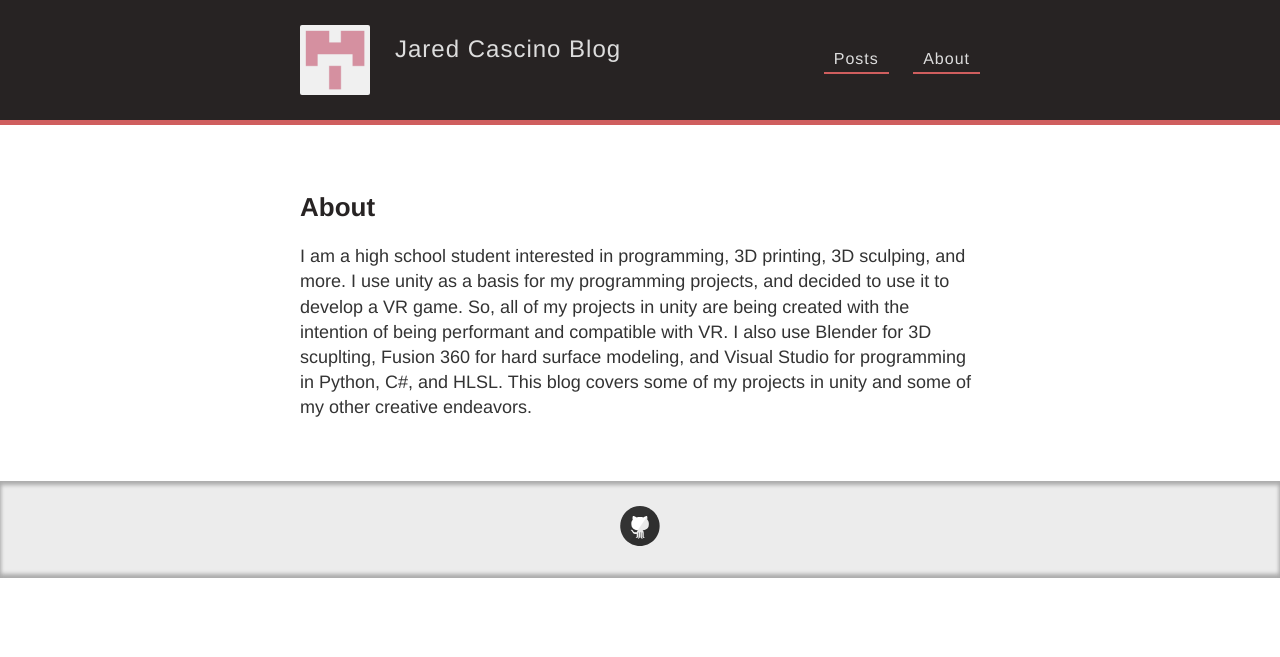
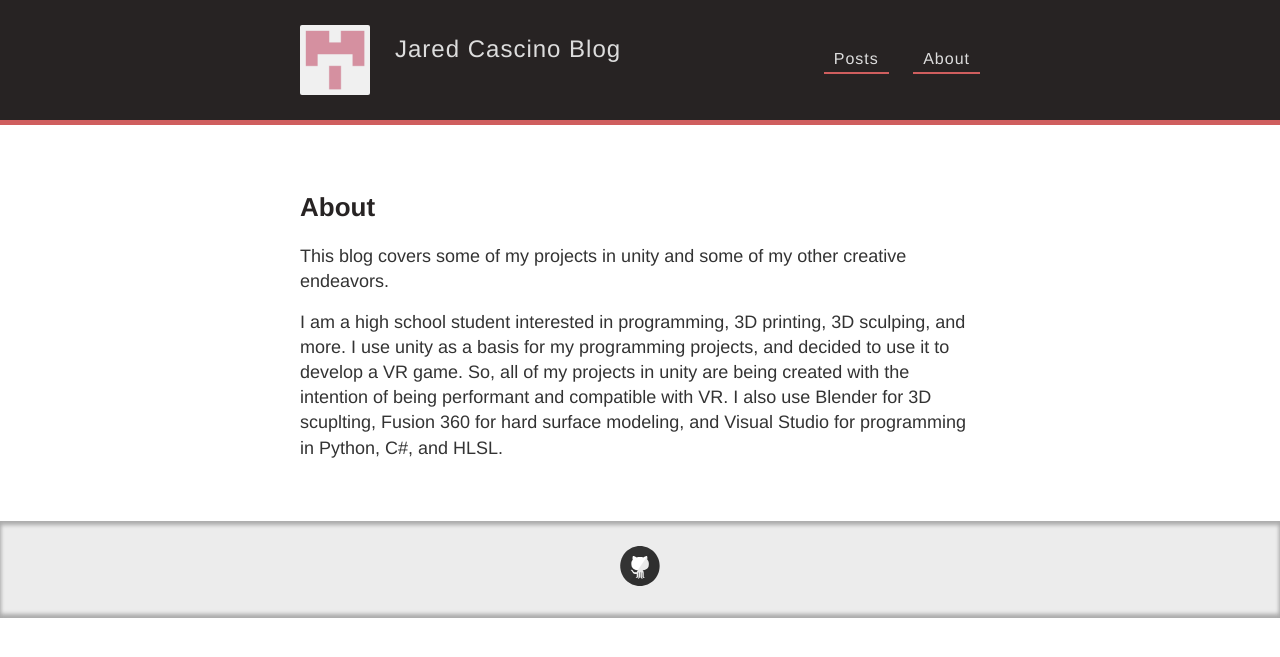
Before and after one commit to jred1/jred1.github.io, a Jekyll site: the page built from about.md, in a window 1280 px wide. Shown: the top 657 px of the page. Built offline with Jekyll 4.4.1, drawn with Linux system fonts in a browser that asks for light colours.

```diff
--- a/about.md
+++ b/about.md
@@ -4,5 +4,6 @@ title: About
 permalink: /about/
 ---
 
-  I am a high school student interested in programming, 3D printing, 3D sculping, and more. I use unity as a basis for my programming projects, and decided to use it to develop a VR game. So, all of my projects in unity are being created with the intention of being performant and compatible with VR. I also use Blender for 3D scuplting, Fusion 360 for hard surface modeling, and Visual Studio for programming in Python, C#, and HLSL.
-  This blog covers some of my projects in unity and some of my other creative endeavors.
+This blog covers some of my projects in unity and some of my other creative endeavors.
+
+I am a high school student interested in programming, 3D printing, 3D sculping, and more. I use unity as a basis for my programming projects, and decided to use it to develop a VR game. So, all of my projects in unity are being created with the intention of being performant and compatible with VR. I also use Blender for 3D scuplting, Fusion 360 for hard surface modeling, and Visual Studio for programming in Python, C#, and HLSL.
```
